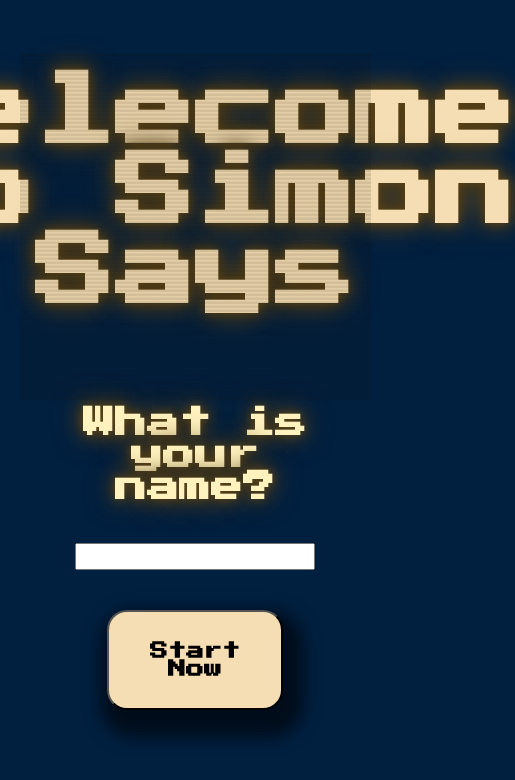
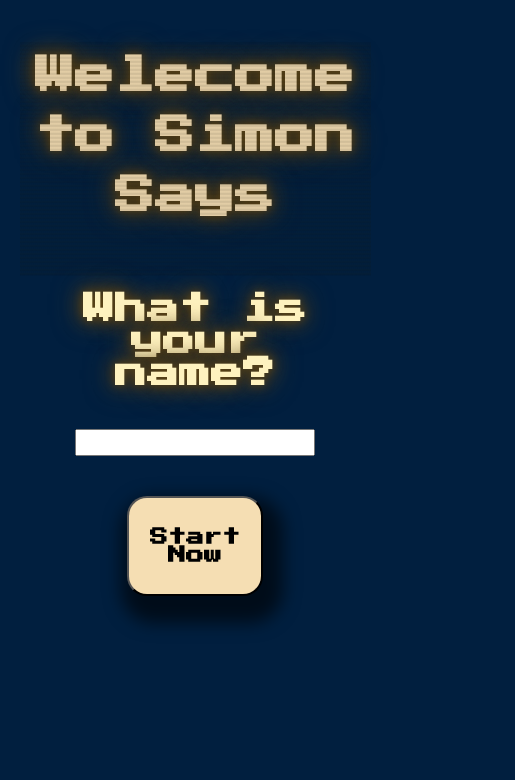
Before and after one commit to devaneyj3/simon_react, a Next.js app: page / in a window 390 px wide. Shown: the top 780 px of the page, 515 px wide, since content can reach past the window. Built offline with nearby package versions, Linux system fonts and the light colour scheme.

Commit message:
make landing page more responsive

```diff
--- a/components/LandingPage.js
+++ b/components/LandingPage.js
@@ -24,8 +24,10 @@ export default function LandingPage() {
 						onChange={(e) => setName(e.target.value)}
 					/>
 				</div>
+				<div>
+					<button className={classes.start}>Start Now</button>
+				</div>
 			</div>
-			<button className={classes.start}>Start Now</button>
 		</div>
 	);
 }
--- a/styles/Landing.module.scss
+++ b/styles/Landing.module.scss
@@ -1,8 +1,13 @@
 .container {
   text-align: center;
+  flex-direction: column;
+  display: flex;
+  flex-wrap: wrap;
   h1 {
+    text-align: center;
     color: wheat;
-    font-size: 80px;
+    font-size: 2.5em;
+    line-height: 1.5;
     position: relative;
     text-shadow: 0 0 10px rgb(97, 71, 22), 0 0 20px rgb(64, 47, 14), 0 0 30px rgb(112, 85, 37);
 
@@ -51,6 +56,7 @@
 
 .start {
   width: 50%;
+  margin-top: 40px;;
   height: 100px;
   border-radius: 20px;
   background-color: wheat;
```
